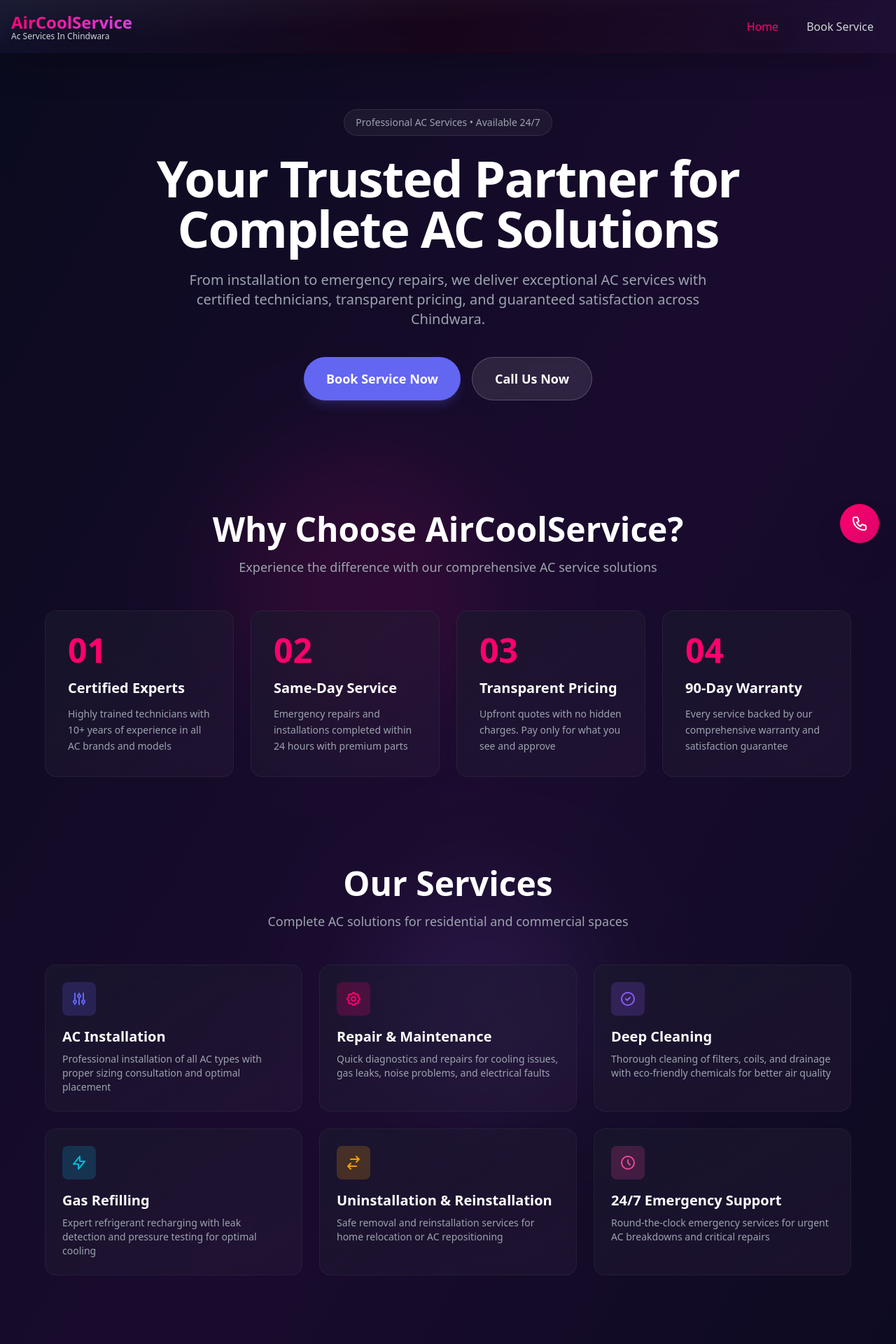
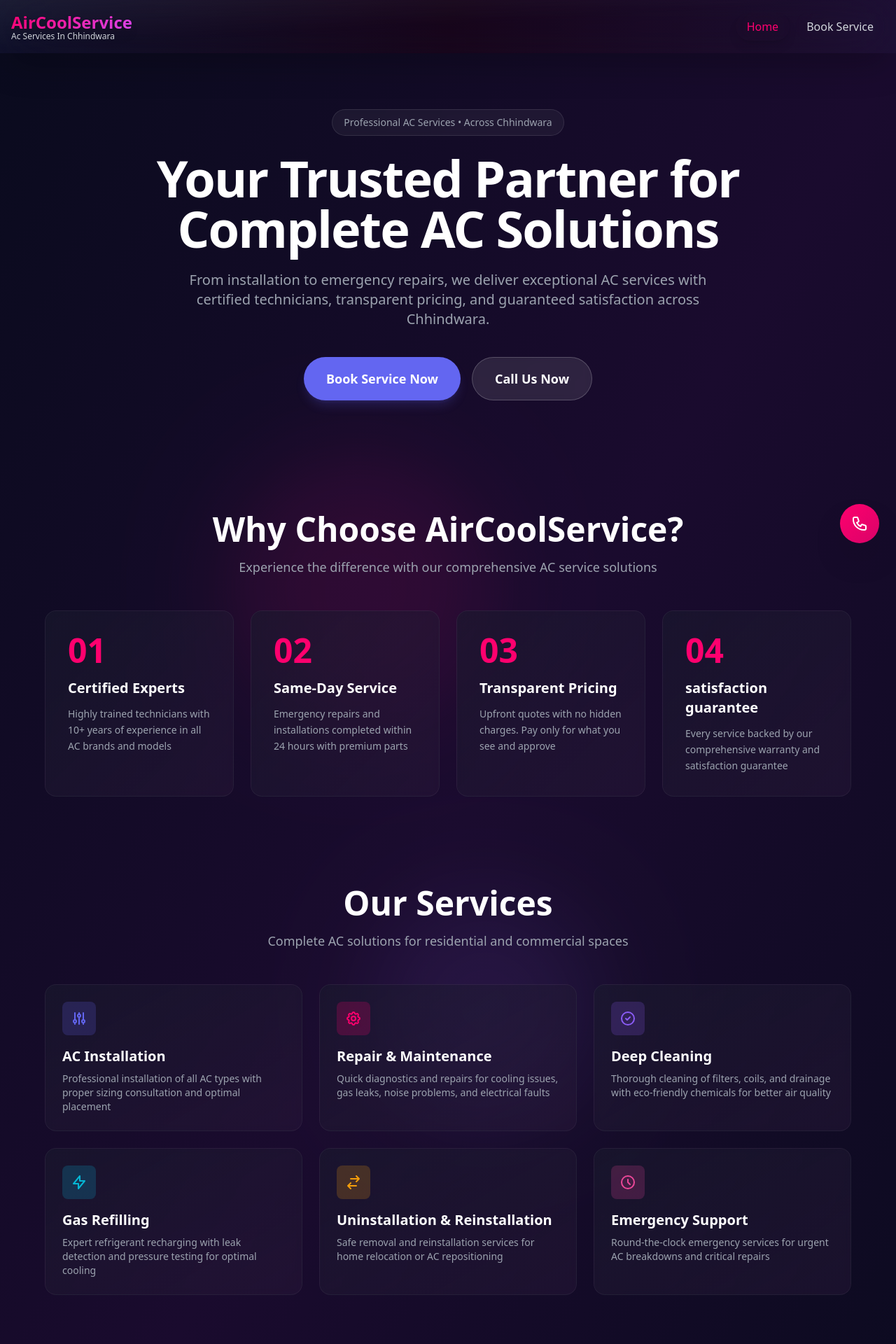
Before and after one commit to owesh74/CC-without-auth-client, a React (Create React App) app: page / in a window 1280 px wide. Shown: the top 1920 px of the page at 70% size. Built offline with nearby package versions, Linux system fonts and the light colour scheme; no server answers.

Commit message:
Text Changes

```diff
--- a/src/App.js
+++ b/src/App.js
@@ -87,7 +87,7 @@ const Navbar = () => {
     AirCoolService
   </span>
   <span className="text-xs md:text-xs text-gray-300 -mt-1">
-    Ac Services In Chindwara
+    Ac Services In Chhindwara
   </span>
 </Link>
                     {/* Mobile Menu Button (Hamburger) */}
--- a/src/components/Home.jsx
+++ b/src/components/Home.jsx
@@ -24,13 +24,13 @@ const Home = () => {
             <div className="flex flex-col items-center justify-center text-center p-4 md:p-8 pt-12 md:pt-20 relative z-10">
                 <div className="max-w-6xl mx-auto">
                     <div className="inline-block px-4 py-2 bg-white/5 border border-white/10 rounded-full text-sm text-gray-400 mb-6 backdrop-blur-sm">
-                        Professional AC Services • Available 24/7
+                        Professional AC Services • Across Chhindwara
                     </div>
                     <h1 className="text-4xl sm:text-5xl md:text-6xl lg:text-7xl font-extrabold text-white leading-tight mb-6 tracking-tight">
                         Your Trusted Partner for<br />Complete AC Solutions
                     </h1>
                     <p className="mt-4 text-base sm:text-lg md:text-xl text-gray-400 font-normal max-w-3xl mx-auto leading-relaxed">
-                        From installation to emergency repairs, we deliver exceptional AC services with certified technicians, transparent pricing, and guaranteed satisfaction across Chindwara.
+                        From installation to emergency repairs, we deliver exceptional AC services with certified technicians, transparent pricing, and guaranteed satisfaction across Chhindwara.
                     </p>
                     <div className="mt-10 flex flex-wrap justify-center gap-4">
                         <button
@@ -96,7 +96,7 @@ const Home = () => {
                             <div className="absolute inset-0 bg-gradient-to-br from-[#ff006e]/0 to-[#ff006e]/5 opacity-0 group-hover:opacity-100 transition-opacity duration-500"></div>
                             <div className="relative z-10">
                                 <div className="text-[#ff006e] text-5xl font-bold mb-4">04</div>
-                                <h3 className="text-xl font-semibold text-white mb-3">90-Day Warranty</h3>
+                                <h3 className="text-xl font-semibold text-white mb-3">satisfaction guarantee</h3>
                                 <p className="text-sm text-gray-400 leading-relaxed">Every service backed by our comprehensive warranty and satisfaction guarantee</p>
                             </div>
                         </div>
@@ -179,7 +179,7 @@ const Home = () => {
                                     <path strokeLinecap="round" strokeLinejoin="round" strokeWidth={2} d="M12 8v4l3 3m6-3a9 9 0 11-18 0 9 9 0 0118 0z" />
                                 </svg>
                             </div>
-                            <h3 className="text-xl font-semibold text-white mb-2">24/7 Emergency Support</h3>
+                            <h3 className="text-xl font-semibold text-white mb-2">Emergency Support</h3>
                             <p className="text-gray-400 text-sm">Round-the-clock emergency services for urgent AC breakdowns and critical repairs</p>
                         </div>
                     </div>
@@ -241,7 +241,7 @@ const Home = () => {
                     </div>
                     <div className="p-4 sm:p-5">
                         <p className="text-gray-400 text-sm mb-4 leading-relaxed">
-                            Get instant support from our AC experts. We're available 24/7 for your service needs.
+                            Get instant support from our AC experts. Call now for quick help!.
                         </p>
                         <div className="flex flex-col sm:flex-row justify-between items-center gap-3 sm:gap-2 mt-2">
                             <span className="text-lg sm:text-xl text-white font-bold">{CONTACT_NUMBER}</span>
```
